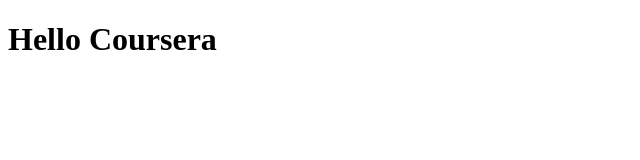
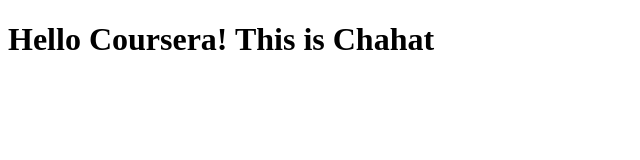
Before and after one commit to Chahat20/coursera-test, a plain HTML site: page site/index.html in a window 1280 px wide. Shown: the whole page, without its empty margins (0-640 px from the left). Drawn offline with Linux system fonts and the light colour scheme.

Commit message:
small addition to our page content.

```diff
--- a/site/index.html
+++ b/site/index.html
@@ -4,6 +4,6 @@
 	<title>Hello Coursera</title>
 </head>
 <body>
-<h1>Hello Coursera</h1>
+<h1>Hello Coursera! This is Chahat</h1>
 </body>
 </html>
```
